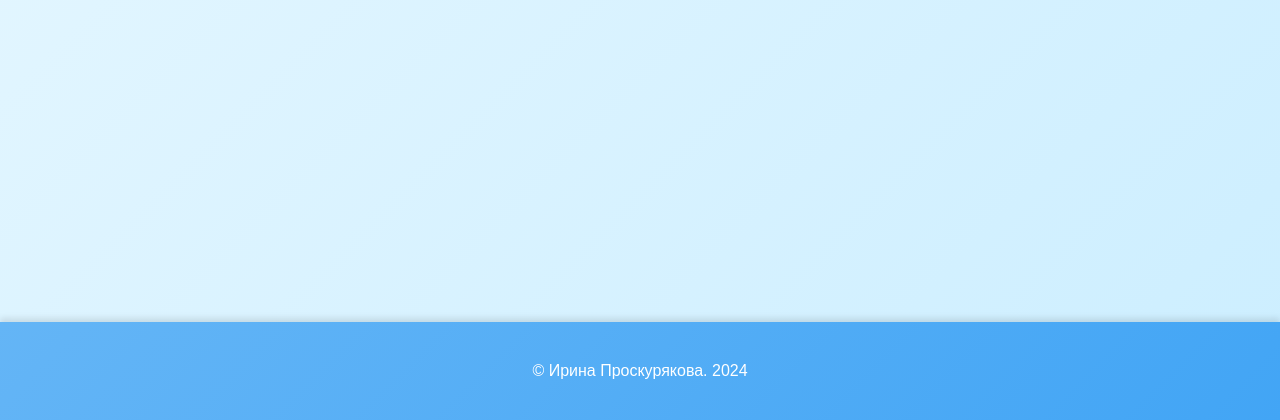
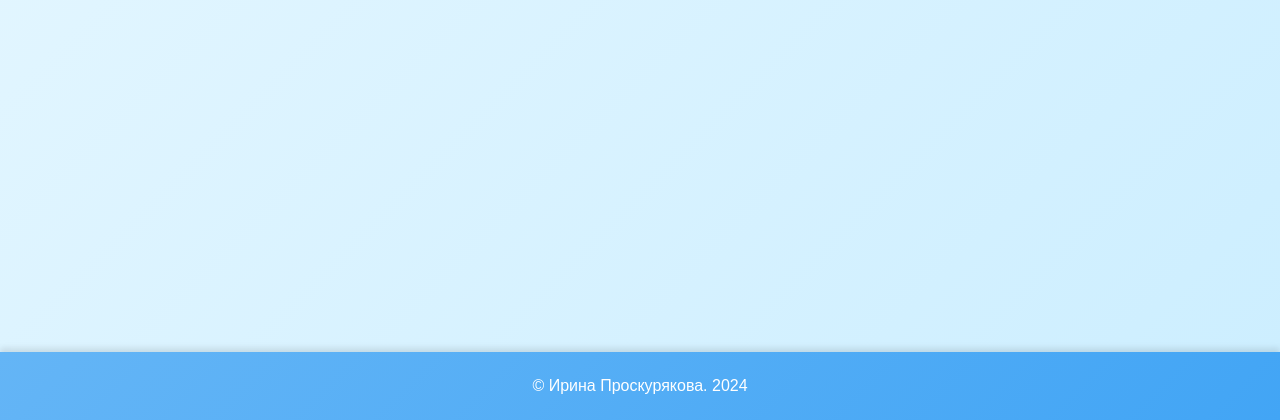
Before and after one commit to rinarocketswife/RGZ, a Flask app: page / in a window 1280 px wide. Shown: the part 380-800 px from the top of the page. Run offline with Flask 3, Linux system fonts and the light colour scheme; data that the repository does not hold is empty.

```diff
--- a/static/main.css
+++ b/static/main.css
@@ -232,7 +232,7 @@ form {
 footer {
     background: linear-gradient(135deg, #64b5f6, #42a5f5); /* Градиент для футера */
     color: #fff;
-    padding: 20px 0;
+    padding: 5px 0;
     text-align: center;
     box-shadow: 0 -4px 6px rgba(0, 0, 0, 0.1); /* Тень сверху */
     width: 100%;
```
